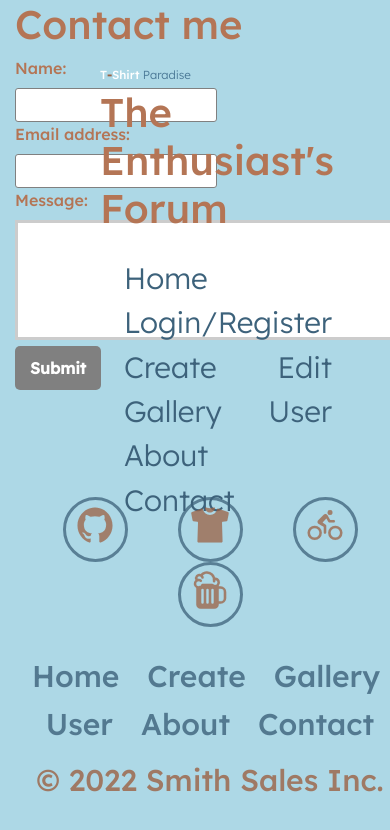
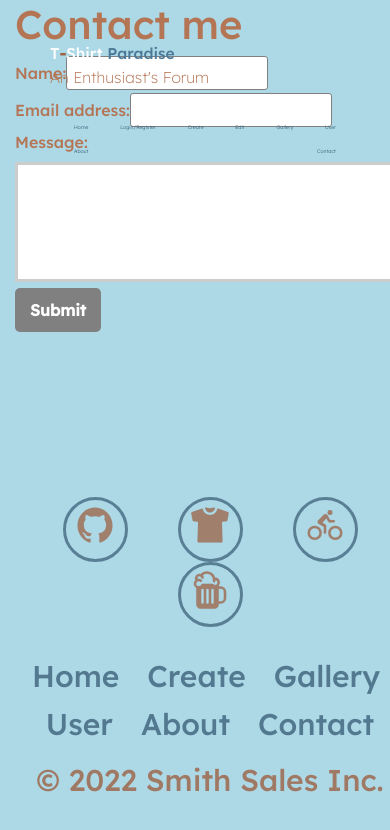
Before and after one commit to Sessions21/t-shirt-paradise, a React (Create React App) app: page /contact in a window 390 px wide. Shown: the top 830 px of the page. Built offline with nearby package versions, Linux system fonts and the light colour scheme.

Commit message:
adjusted some pathing for user

```diff
--- a/src/components/Header/Header.js
+++ b/src/components/Header/Header.js
@@ -7,7 +7,7 @@ function Header() {
     <header className="flex-row">
       <h1>
         <a className="name" href="/"><span className="t">T</span><span className="dash">-</span><span className="shirt">Shirt</span> Paradise</a>
-        <span><p>The Enthusiast's Forum</p></span>
+        <span><p className="titleDesc">An Enthusiast's Forum</p></span>
       </h1>
       <Nav />
     </header>
--- a/src/components/UserInfo/UserInfo.js
+++ b/src/components/UserInfo/UserInfo.js
@@ -6,7 +6,7 @@ const UserInfo = (props) => {
     return (
         <div>
             <div className="card">
-                <img src={img} alt="" />
+                {/* <img src={img} alt="" /> */}
                 <h2>{name}</h2>
                 <h4>Username: {username}</h4>
                 <h4>Email: {email}</h4>
--- a/src/index.css
+++ b/src/index.css
@@ -8,7 +8,7 @@
 
 .container {
   margin: 0;
-  display: flex;
+  display: inline-block;
   flex-direction: column;
   flex-wrap: wrap;
 }
@@ -19,6 +19,7 @@ body {
   background: lightblue;
   color: #b47555;
   min-height: 100%;
+  display: inline-block;
 }
 
 .background{
@@ -33,6 +34,7 @@ body {
 
 .flex-row {
   display: flex;
+  flex-direction: row;
   flex-wrap: wrap;
   justify-content: space-between;
 }
@@ -42,35 +44,31 @@ header {
   top: 0;
   left: 0;
   width: 100%;
-  padding: 40px 100px;
+  padding: 20px 50px;
   z-index: 1000;
-  display: flex;
-  align-items: center;
-  justify-content: space-between;
+  display: inline-block;
 }
 
 /* header page titl */
 .name {
   color: #4a7896;
-  font-size:3vw;
+  font-size:3.5vw;
   font-weight:300;
 }
 
 .name:hover {
   color: #b47555;
-  font-size:3vw;
-  font-weight:300;
 }
 
 .t {
   color: white;
-  font-size:3vw;
+  font-size:3.5vw;
   font-weight: 500;
 }
 
 .shirt {
   color: white;
-  font-size:3vw;
+  font-size:3.5vw;
   font-weight: 500;
 }
 
@@ -92,6 +90,11 @@ a:hover {
   text-decoration: none;
 }
 
+.titleDesc {
+  font-size: 3vw;
+  font-weight: 250;
+}
+
 /*Start nav styling*/
 
 .nav {
@@ -104,7 +107,7 @@ a:hover {
 
 .nav a {
   color: #3d627b;
-  font-size: 3.5vh;
+  font-size: 1.30vw;
   font-weight: 300;
   margin-left: 20px;
 }
@@ -128,7 +131,7 @@ a:hover {
 }
 
 .start h2 {
-  font-size: 5vh;
+  font-size: 3vw;
   font-weight: bold
 }
 
@@ -136,7 +139,7 @@ a:hover {
   color: white;
   font-weight: bold;
   text-shadow: 8px 8px #4a7896;
-  font-size: 6vh;
+  font-size: 3vw;
 }
 
 .startButton {
@@ -165,15 +168,17 @@ a:hover {
 /*login and signup page styling*/
 
 .login {
-  display: inline;
+  display: inline-block;
   justify-content: center;
   align-items: center;
+  overflow: auto;
 }
 
 .signup {
   display: flex-start;
   justify-content: center;
   align-items: center;
+  overflow: auto;
 }
 
 .break {
@@ -190,10 +195,11 @@ a:hover {
   position: absolute;
   top: 30%;
   right: 60%;
-  height: 30%;
+  height: 40%;
   width: 30%;
   background: #3d627b;
   opacity: .95;
+  overflow: auto;
 }
 
 .signupContainer {
@@ -201,11 +207,12 @@ a:hover {
   position: absolute;
   top: 30%;
   left: 60%;
-  height: 30%;
+  height: 40%;
   width: 30%;
   background: #b47555;
   color: #3d627b;
   opacity: .85;
+  overflow: auto;
 }
 
 .card-header {
@@ -224,6 +231,7 @@ a:hover {
   line-height: 35px;
   font-size: 30px;
   box-shadow: 5px 5px 2px 1px rgba(0, 0, 0, .5);
+  overflow: auto;
 }
 
 .formSignup  input {
@@ -235,6 +243,7 @@ a:hover {
   line-height: 35px;
   font-size: 30px;
   box-shadow: 5px 5px 2px 1px rgba(0, 0, 0, .5);
+  overflow: auto;
 }
 
 .btn {
@@ -296,7 +305,7 @@ button {
 }
 
 form {
-  width: 40%;
+  width: 80%;
 }
 
 input {
@@ -305,7 +314,8 @@ input {
   border: 1px solid grey;
   outline: none;
   border-radius: 3px;
-  transition: box-shadow 0.2s;
+  transition: 0.2s;
+  font-size: 5;
 }
 
 textarea {
@@ -398,3 +408,26 @@ li {
     object-fit: cover;
   }
 }
+
+@media(max-width: 768px) {
+  .name {
+    font-size:4vw;
+    font-weight:400;
+  }
+
+  .t {
+    font-size:4vw;
+  }
+
+  .shirt {
+    font-size:4vw;
+  }
+
+  .dash {
+    font-size:4vw;
+  }
+
+  .titleDesc {
+    font-size: 4vw;
+  }
+}
--- a/src/pages/Login.js
+++ b/src/pages/Login.js
@@ -73,7 +73,7 @@ const Login = (props) => {
             {error && <div>Login failed...</div>}
           </div>
       </div>
-      <p className='break'> Not A Member? Sign up </p>
+      <p className='break'> Not A Member? Register </p>
       <Signup />
     </main>
   );
--- a/src/pages/User.js
+++ b/src/pages/User.js
@@ -1,7 +1,7 @@
 import React from 'react';
-import fakeData from '../../fakeData';
+import fakeData from '../fakeData';
 import {useState} from 'react';
-import UserInfo from '../UserInfo/UserInfo'
+import UserInfo from '../components/UserInfo/UserInfo'
 import TshirtList from '../components/TshirtList'
 
 const User = () => {
```
